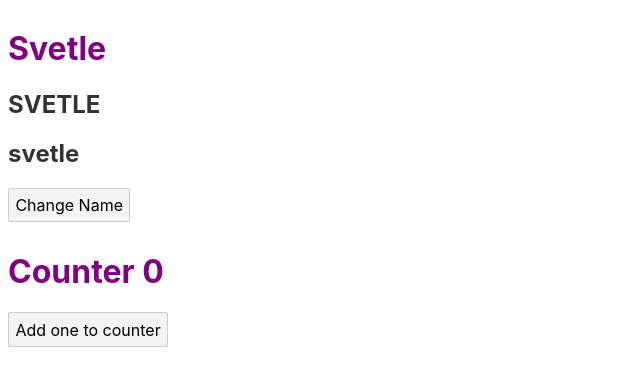
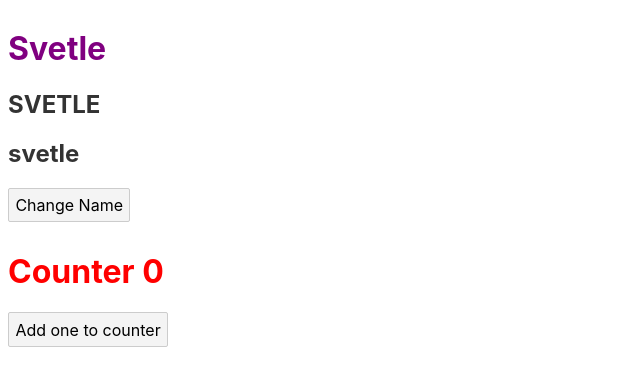
Before and after one commit to ArtmenV/svetle, a Svelte app: page / in a window 1280 px wide. Shown: the top 386 px of the page, without its empty margins (0-640 px from the left). Built offline with nearby package versions, Linux system fonts and the light colour scheme.

Commit message:
svetle_change_class_reactive

```diff
--- a/src/App.svelte
+++ b/src/App.svelte
@@ -2,6 +2,8 @@
 let name = "Svetle";
 
 let counter = 0;
+
+$: counterClass = counter % 2 === 0 ? 'red' : 'blue'
 
 $: upperName = name.toUpperCase();
 $: lowerName = name.toLowerCase();
@@ -21,6 +23,12 @@
 	h1 {
 		color: purple;
 	}
+	.blue {
+		color: blue
+	}
+	.red {
+		color: red;
+	}
 </style>
 
 <h1>{name}</h1>
@@ -30,5 +38,5 @@
 <button on:click={changeName}>Change Name</button>
 
 
-<h1>Counter {counter}</h1>
+<h1 class={counterClass}>Counter {counter}</h1>
 <button on:click={() => counter++}>Add one to counter</button>
```
